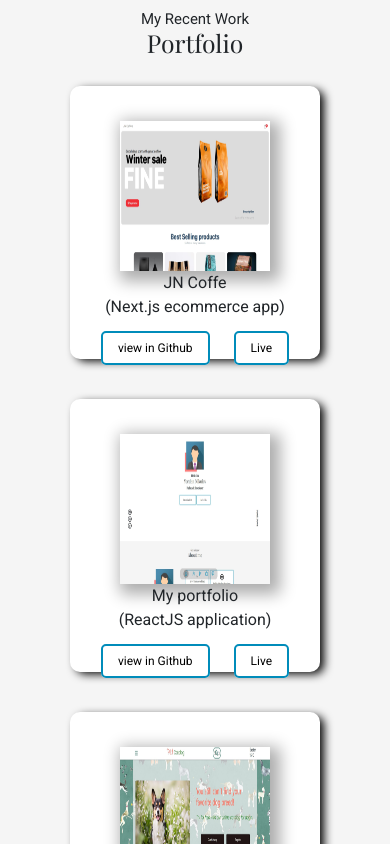
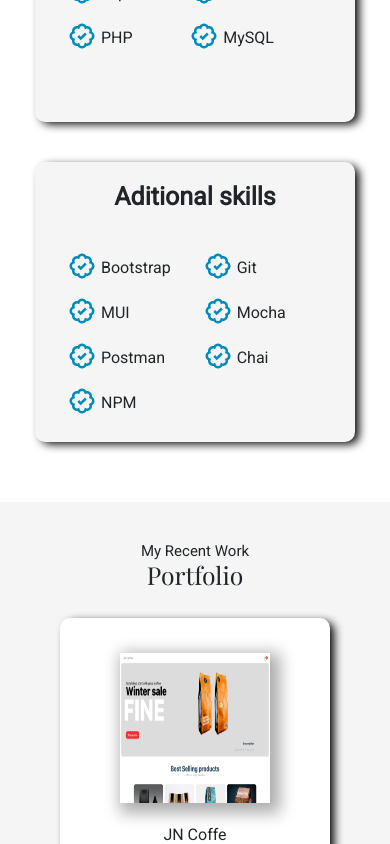
Before and after one commit to nlotoo/portfolio, a React (Create React App) app in the folder client/: page / in a window 390 px wide. Shown: the part 3640-4484 px from the top of the page. Built offline with nearby package versions, Linux system fonts and the light colour scheme.

Commit message:
update mobile version

```diff
--- a/client/src/components/AboutMe/about-me.css
+++ b/client/src/components/AboutMe/about-me.css
@@ -114,7 +114,7 @@
 
     .about-me-text {
         width: 100%;
-        height: 462px;
+        /* height: 462px; */
 
         overflow: hidden;
         /* background: rgb(255, 255, 255);
--- a/client/src/components/Contact/Contact.js
+++ b/client/src/components/Contact/Contact.js
@@ -17,8 +17,9 @@ export const Contact = () => {
     return (
         <section id='contact' className='main-root-cotanct-page'>
 
-            <h4 className='heading-contact-page section-heading' >Contact Me</h4>
+            <h4 className='heading-contact-page'>Contact Me</h4>
             <div className='contact-page-root'>
+            <ContatctForm />
                 <div className='contact-me-a-tag'>
                     <Link to='\mailto:nlotoo93@gmail.com'>
                         <TiMail className='email-icon' /><br />
@@ -41,7 +42,6 @@ export const Contact = () => {
                         +447405608112 <br />
                     </Link>
                 </div>
-                <ContatctForm />
             </div>
         </section>
     )
--- a/client/src/components/Contact/cotact-form/ContactForm.js
+++ b/client/src/components/Contact/cotact-form/ContactForm.js
@@ -10,9 +10,7 @@ export const ContatctForm = () => {
         duration: 4000,
     });
 
-    let flag = window.screen.width <= 390
 
-    console.log(window.screen.width <= 390)
 
     const sendEmail = (e) => {
         e.preventDefault();
@@ -31,13 +29,13 @@ export const ContatctForm = () => {
 
     return (
         <div className='contact-me-form'>
-            {flag? <h4 className='email-heading'>Send email</h4> : ''}
+            {/* {flag ? <h4 className='email-heading'>Send email</h4> : ''} */}
 
             <form className='contact-form' ref={form} onSubmit={sendEmail}>
                 <input placeholder='Your full name' name="name"></input>
                 <input placeholder='Email' name='email'></input>
                 <textarea name='message' ></textarea>
-                <button onClick={notify}>Send</button>
+                <button className='send-me-email' onClick={notify}>Send</button>
                 <Toaster />
             </form>
         </div>)
--- a/client/src/components/Contact/cotact-form/contact-form.css
+++ b/client/src/components/Contact/cotact-form/contact-form.css
@@ -86,5 +86,9 @@
         margin-left: 129px;
     }
 
-
+    .send-me-email {
+        width: 95%;
+        margin: auto;
+        margin-bottom: 20px;
+    }
 }
--- a/client/src/components/Experience/experience.css
+++ b/client/src/components/Experience/experience.css
@@ -84,9 +84,16 @@
 }
 
 @media only screen and (max-width: 425px) {
-    .experience-skill-frame{
+    .experience-skill-frame {
 
         flex-direction: column;
         align-items: center;
     }
+
+    .skills-square {
+        height: 280px;
+        width: 320px;
+    }
+
+
 }
--- a/client/src/components/Portfolio/portfolio.css
+++ b/client/src/components/Portfolio/portfolio.css
@@ -35,7 +35,8 @@
     border-radius: 10px;
     -webkit-box-shadow: 5px 3px 10px -1px #000000;
     box-shadow: 5px 3px 10px -1px #000000;
-    width: 250px;
+    width: 270px;
+    /* height: 350px; */
     margin: 20px;
     /* border: 1px solid red; */
 }
@@ -71,4 +72,13 @@
         flex-direction: column;
         align-items: center;
     }
+
+    .project-element{
+        width: 270px;
+        height: 330px;
+    }
+
+    .portfolio-image-element{
+        margin-bottom: 20px;
+    }
 }
```
